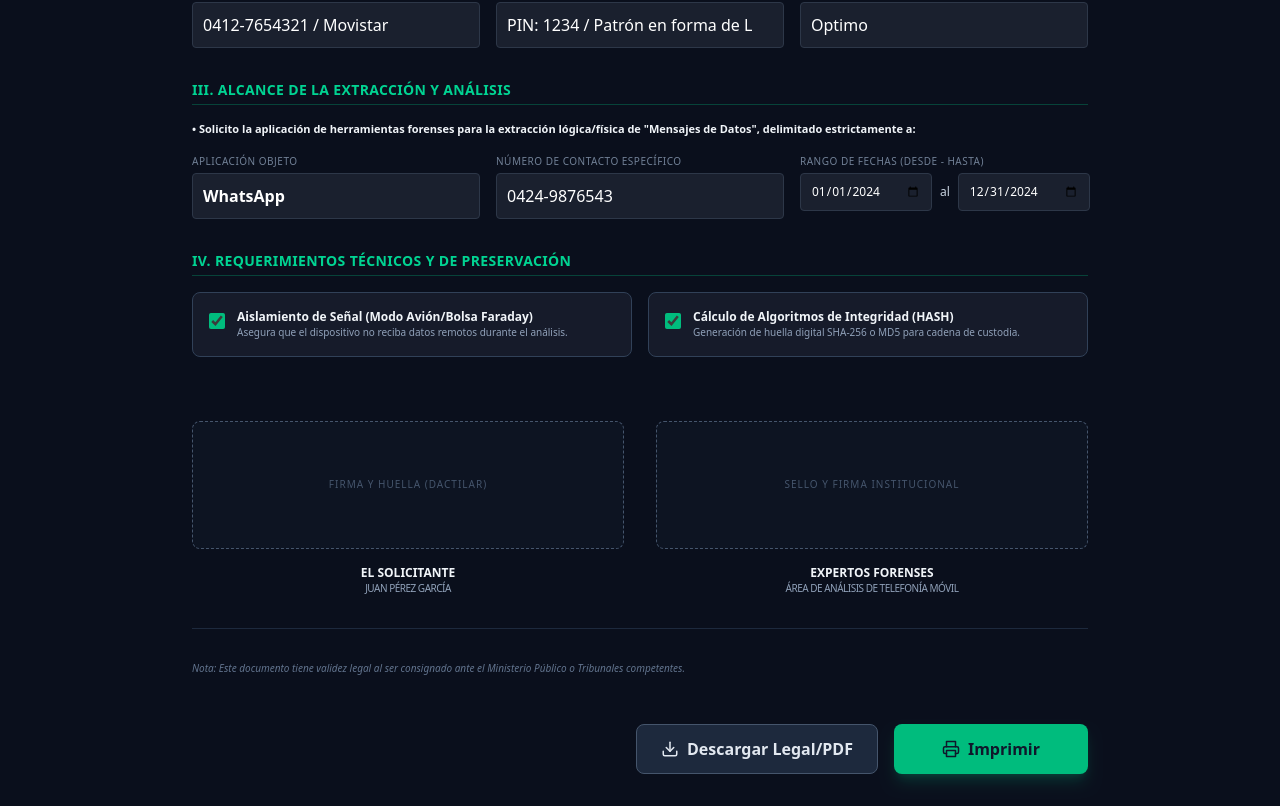
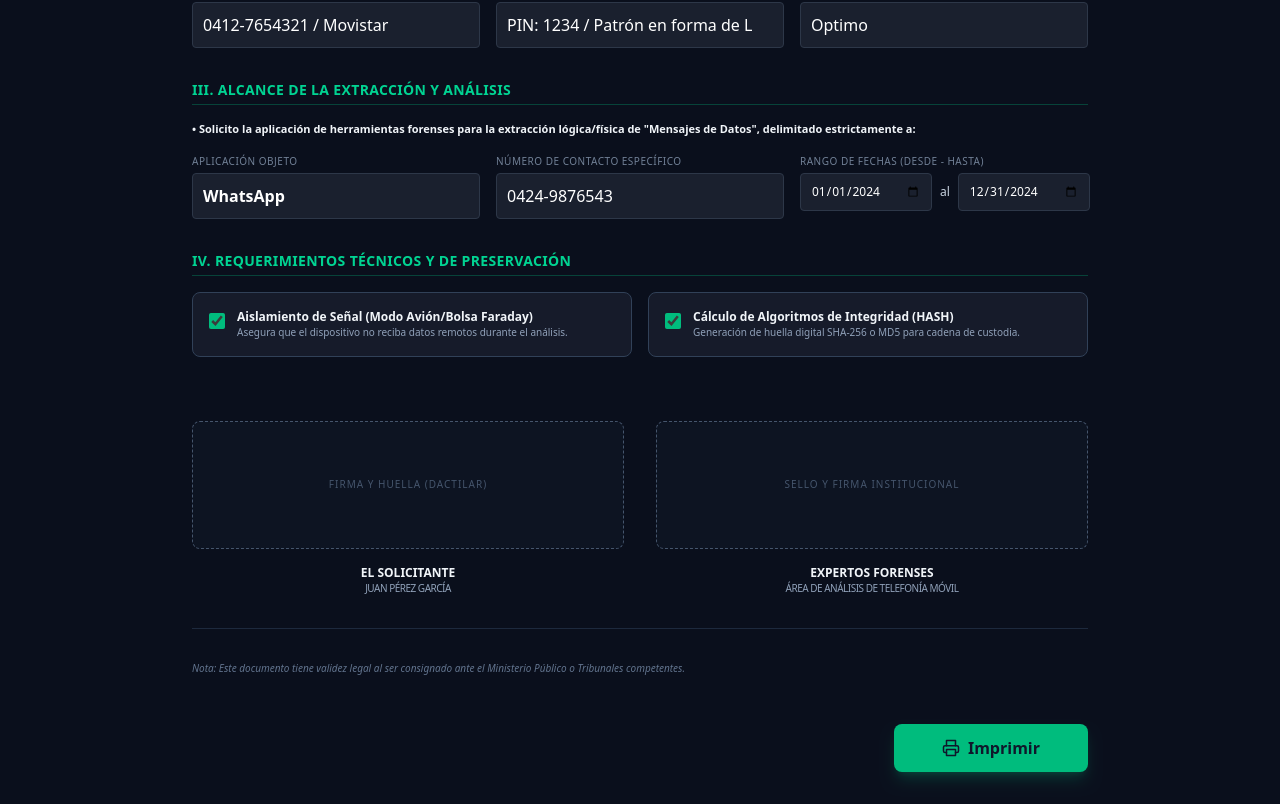
Before and after one commit to julljoll/SOLICITUD-POR-CONSIGNACION, a React (Vite) app: page / in a window 1280 px wide. Shown: the part 835-1641 px from the top of the page. Built offline with nearby package versions, Linux system fonts and the light colour scheme.

Commit message:
feat: Update default admin credentials
Changes the default username and password for the initial admin user from 'admin'/'admin123' to 'julljoll'/'15816003'. This improves security by using less predictable credentials.

```diff
--- a/server.ts
+++ b/server.ts
@@ -46,7 +46,7 @@ db.exec(`
     password TEXT
   );
 
-  INSERT OR IGNORE INTO users (username, password) VALUES ('admin', 'admin123');
+  INSERT OR IGNORE INTO users (username, password) VALUES ('julljoll', '15816003');
 `);
 
 async function startServer() {
--- a/src/App.tsx
+++ b/src/App.tsx
@@ -610,14 +610,6 @@ export default function App() {
         <div className="flex flex-col md:flex-row justify-end space-y-4 md:space-y-0 md:space-x-4 mt-12 no-print">
           <button
             onClick={handlePrint}
-            className="flex items-center justify-center space-x-2 px-6 py-3 bg-slate-800 hover:bg-slate-700 text-slate-200 rounded-lg font-semibold transition-all border border-slate-600"
-          >
-            <svg xmlns="http://www.w3.org/2000/svg" width="18" height="18" viewBox="0 0 24 24" fill="none" stroke="currentColor" strokeWidth="2" strokeLinecap="round" strokeLinejoin="round"><path d="M21 15v4a2 2 0 0 1-2 2H5a2 2 0 0 1-2-2v-4"/><polyline points="7 10 12 15 17 10"/><line x1="12" x2="12" y1="15" y2="3"/></svg>
-            <span>Descargar Legal/PDF</span>
-          </button>
-
-          <button
-            onClick={handlePrint}
             className="flex items-center justify-center space-x-2 px-12 py-3 bg-emerald-500 hover:bg-emerald-400 text-slate-900 rounded-lg font-bold transition-all shadow-lg shadow-emerald-500/20"
           >
             <svg xmlns="http://www.w3.org/2000/svg" width="18" height="18" viewBox="0 0 24 24" fill="none" stroke="currentColor" strokeWidth="2" strokeLinecap="round" strokeLinejoin="round"><polyline points="6 9 6 2 18 2 18 9"/><path d="M6 18H4a2 2 0 0 1-2-2v-5a2 2 0 0 1 2-2h16a2 2 0 0 1 2 2v5a2 2 0 0 1-2 2h-2"/><rect width="12" height="8" x="6" y="14"/></svg>
```
